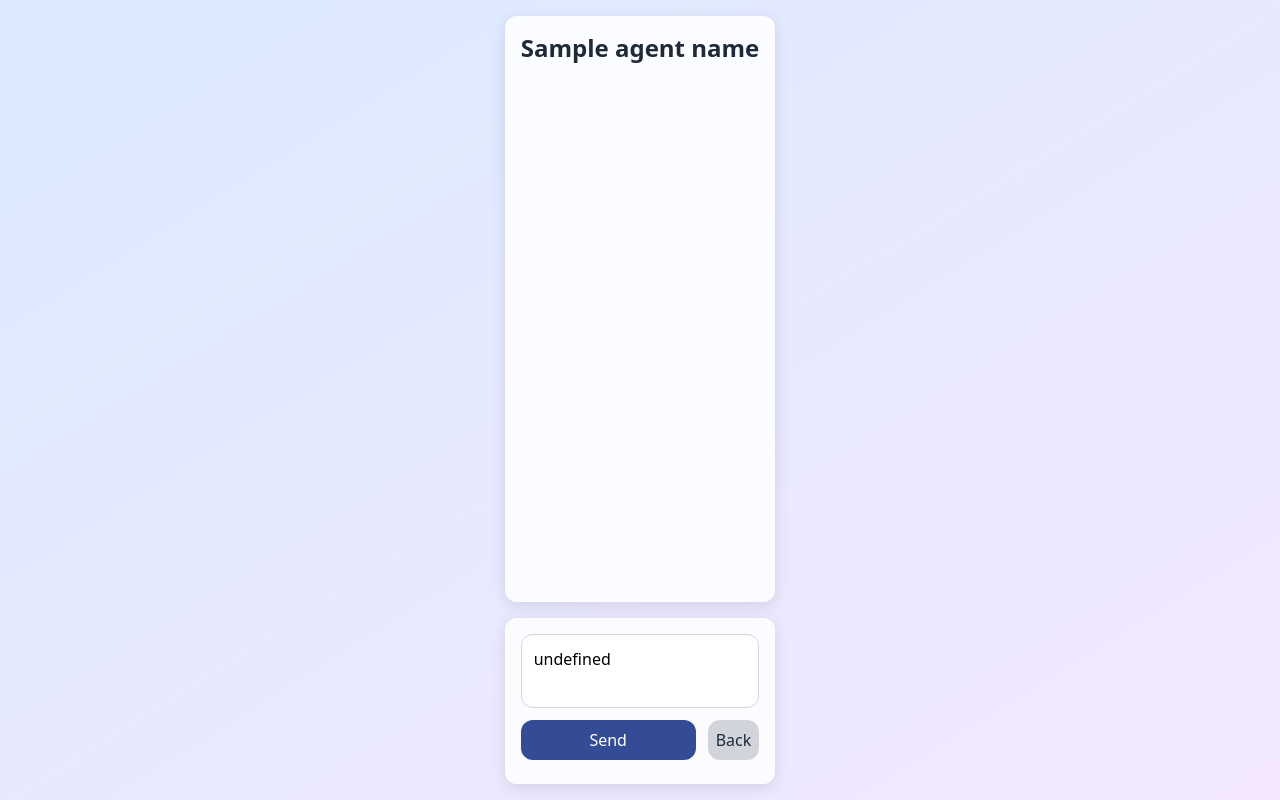
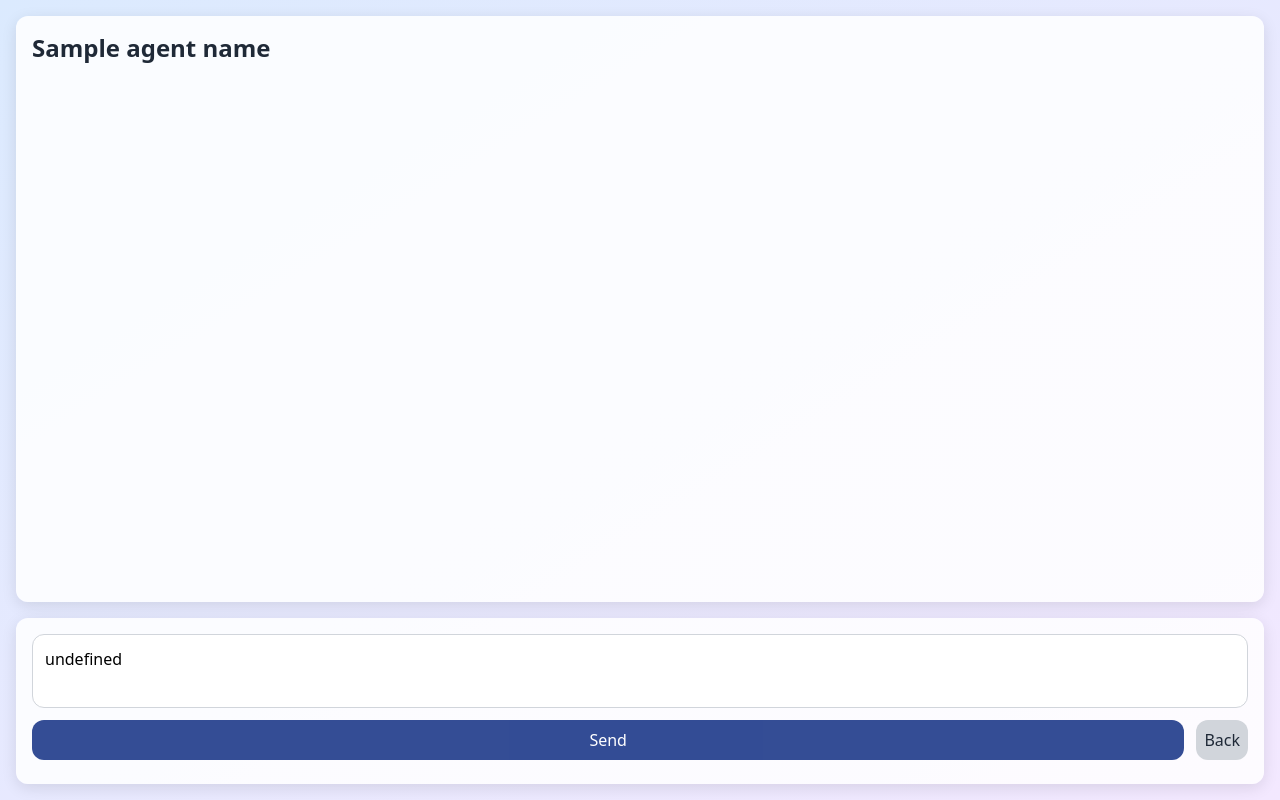
Before and after one commit to imars/seclorum, a Flask app: template seclorum/web/templates/focus_chat.html in a window 1280 px wide. Run offline with Flask 3, Linux system fonts and the light colour scheme; the template is opened without the code that fills it: most values are stand-ins (such as "Sample title", 1, 10 or a date in 2020); parts of the project's set-up code (start-up, migrations or seed data) failed here and were passed over; some libraries are stand-ins or nearby versions.

Commit message:
Fix Focus Chat: Stretch to full window width and ensure history updates dynamically

```diff
--- a/seclorum/web/templates/focus_chat.html
+++ b/seclorum/web/templates/focus_chat.html
@@ -10,15 +10,16 @@
     <style>
         .panel { background: rgba(255, 255, 255, 0.85); box-shadow: 0 4px 15px rgba(0, 0, 0, 0.1); border-radius: 0.75rem; width: 100%; word-break: break-word; overflow-wrap: break-word; min-width: 0; }
         .dark .panel { background: rgba(30, 41, 59, 0.85); box-shadow: 0 4px 15px rgba(0, 0, 0, 0.3); }
-        .chat-container { max-height: calc(100vh - 12rem); overflow-y: auto; min-width: 0; display: flex; flex-direction: column; }
+        .chat-container { max-height: calc(100vh - 12rem); overflow-y: auto; min-width: 0; display: flex; flex-direction: column; width: 100%; }
         .chat-container > div:last-child { margin-top: auto; } /* Push chat to bottom */
         .input-container { display: flex; flex-direction: column; height: auto; width: 100%; min-width: 0; padding-bottom: 0.5rem; }
         .grow-upward { resize: none; min-height: 2.5rem; max-height: 12rem; overflow-y: auto; width: 100%; font-size: 1rem; line-height: 1.5; padding: 0.75rem; border: 1px solid #d1d5db; border-radius: 0.75rem; }
         .grow-upward:focus { border: 2px solid #3b82f6; outline: none; }
+        .full-width-container { width: 100vw; margin-left: calc(50% - 50vw); margin-right: calc(50% - 50vw); }
     </style>
 </head>
 <body class="bg-gradient-to-br from-blue-100 to-purple-100 dark:from-slate-800 dark:to-slate-900 font-sans transition-colors duration-300 flex flex-col h-screen">
-    <div class="flex-1 flex flex-col max-w-4xl mx-auto p-4 overflow-hidden"
+    <div class="flex-1 flex flex-col p-4 overflow-hidden full-width-container"
          x-data="focusChatData"
          x-init="() => {
              $nextTick(() => {
@@ -55,29 +56,38 @@
             darkMode: localStorage.getItem('darkMode') === 'true',
             conversationHistory: ({{ conversation_history|tojson|safe }} || '').split('\n').filter(line => line.trim()),
             input: '',
+            taskId: '{{ task_id }}',
             init() {
                 document.documentElement.classList.toggle('dark', this.darkMode);
                 const socket = io('http://127.0.0.1:5000');
                 socket.on('connect', () => console.log('SocketIO connected'));
                 socket.on('chat_update', (data) => {
-                    if (data.task_id === '{{ task_id }}') {
+                    console.log('Received chat_update:', data);
+                    if (data.task_id === this.taskId) {
                         this.conversationHistory.push(`User: ${data.prompt}`);
                         this.conversationHistory.push(`Agent: ${data.response}`);
                         this.$nextTick(() => {
                             const chat = this.$refs.chat;
-                            if (chat) chat.scrollTop = chat.scrollHeight;
+                            if (chat) {
+                                chat.scrollTop = chat.scrollHeight;
+                                console.log('Scroll to bottom triggered, scrollHeight:', chat.scrollHeight);
+                            }
                         });
                     }
                 });
             },
             submitInput(input) {
                 if (input.trim()) {
+                    console.log('Submitting input:', input);
                     fetch('/focus_chat?task_id={{ task_id }}', {
                         method: 'POST',
                         headers: { 'Content-Type': 'application/x-www-form-urlencoded' },
                         body: 'input=' + encodeURIComponent(input)
                     }).then(response => {
-                        if (response.ok) this.input = '';
+                        console.log('Fetch response:', response.status);
+                        if (response.ok) {
+                            this.input = '';
+                        }
                     }).catch(error => console.error('Fetch error:', error));
                 }
             },
```
